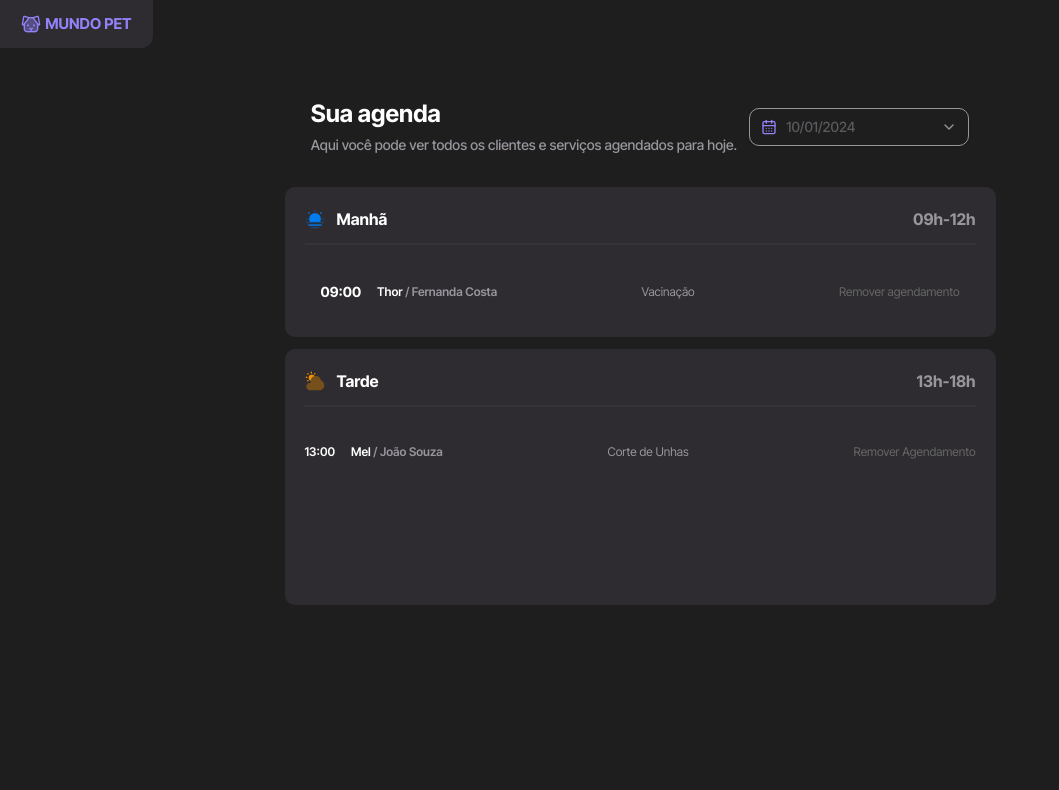
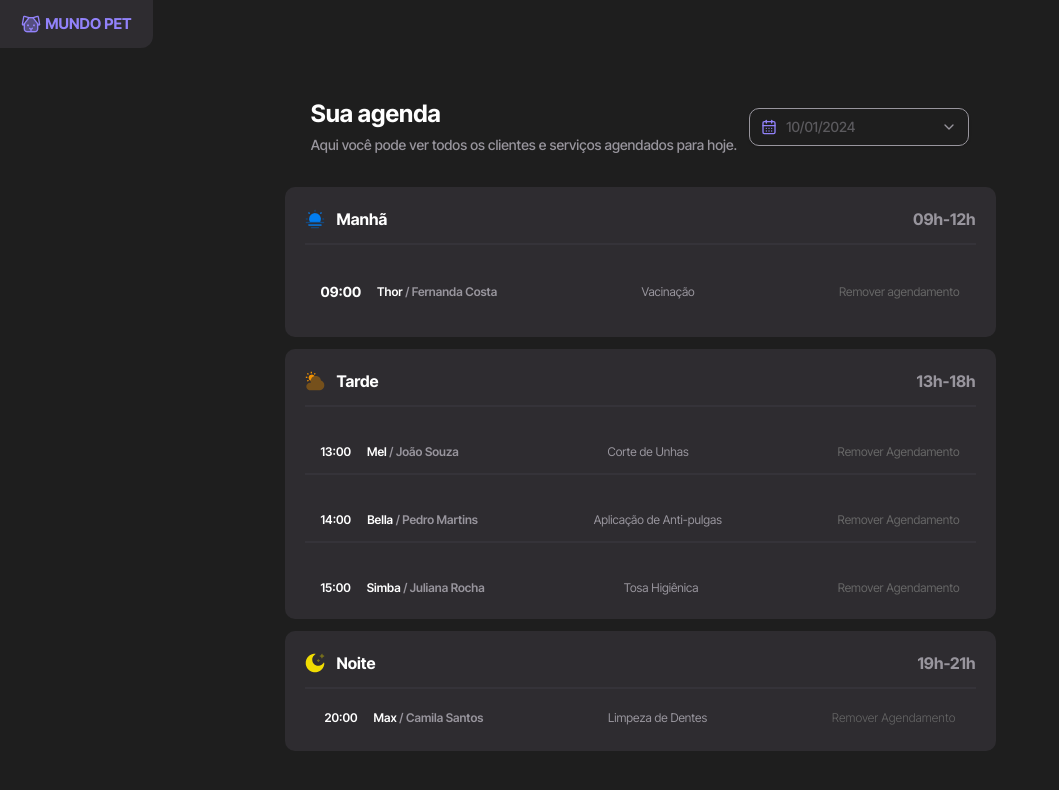
Before and after one commit to ramoncodevale/agendamento-petshop, a React (Vite) app: page / in a window 1280 px wide. Shown: the top 790 px of the page, without its empty margins (0-1059 px from the left). Built offline with nearby package versions, Linux system fonts and the light colour scheme; a web font is replaced by a local one.

Commit message:
feat: add component AgendaNoite

```diff
--- a/src/App.tsx
+++ b/src/App.tsx
@@ -1,5 +1,6 @@
 import { AgendaHeader } from "./components/agenda-header"
 import { AgendaManha } from "./components/agenda-manha"
+import { AgendaNoite } from "./components/agenda-noite"
 import { AgendaTarde } from "./components/agenda-tarde"
 import { Header } from "./components/header"
 
@@ -11,6 +12,7 @@ function App() {
     <AgendaHeader />
     <AgendaManha />
     <AgendaTarde />
+    <AgendaNoite />
     </>
   )
 }
--- /dev/null
+++ b/src/components/agenda-noite.tsx
@@ -0,0 +1,27 @@
+
+export const AgendaNoite = () => {
+  return (
+   <section className="flex justify-center mt-3">
+    <div className="w-[711px] h-[120px] bg-[#2E2C30] rounded-[10px] p-5">
+    <div className="flex justify-between items-center">
+    <div className="flex items-center gap-3">
+    <img src="/moon.png" alt="Lua" />
+    <p className="text-white font-bold">Noite</p>
+    </div>
+    <p className="text-[#98959D] font-bold">19h-21h</p>
+    </div>
+
+   <div className="w-full border mt-3 border-[#353339]" />
+
+   <div className="flex justify-between items-center p-5">
+   <div className="flex items-center gap-4">
+    <p className="text-white text-[12px] font-semibold">20:00</p>
+    <p className="text-white text-[12px] font-semibold">Max <span className="text-[#98959D] text-[12px]">/ Camila Santos</span></p>
+    </div>
+    <p className="text-[#98959D] text-[12px]">Limpeza de Dentes</p>
+    <p className="text-[#666666] text-[12px] font-light">Remover Agendamento</p>
+   </div>
+    </div>
+   </section>
+  )
+}
--- a/src/components/agenda-tarde.tsx
+++ b/src/components/agenda-tarde.tsx
@@ -2,7 +2,7 @@
 export const AgendaTarde = () => {
   return (
    <section className="flex justify-center mt-3">
-    <div className="bg-[#2E2C30] w-[711px] h-[256px] rounded-[10px] p-5">
+    <div className="bg-[#2E2C30] w-[711px] h-[270px] rounded-[10px] p-5">
       <div className="flex justify-between">
       <div className="flex items-center gap-3">
         <img src="/sun-tarde.png" alt="Sol da Tarde" />
@@ -13,7 +13,7 @@ export const AgendaTarde = () => {
       <div className="w-full border mt-3 border-[#353339]" />
 
 
-      <div className="flex justify-between items-center mt-9">
+      <div className="flex justify-between items-center mt-9 px-4">
       <div className="flex items-center gap-4">
         <p className="text-white text-[12px] font-semibold">13:00</p>
         <p className="text-white text-[12px] font-semibold">Mel <span className="text-[#98959D] text-[12px] font-semibold">/ João Souza</span></p>
@@ -21,7 +21,29 @@ export const AgendaTarde = () => {
         <p className="text-[#98959D] text-[12px]">Corte de Unhas</p>
         <p className="text-[#666666] text-[12px]">Remover Agendamento</p>
      </div>
+     <div className="w-full border mt-3 border-[#353339]" />
+
+
+      <div className="flex justify-between items-center mt-9 px-4">
+      <div className="flex items-center gap-4">
+        <p className="text-white text-[12px] font-semibold">14:00</p>
+        <p className="text-white text-[12px] font-semibold">Bella <span className="text-[#98959D] text-[12px] font-semibold">/ Pedro Martins</span></p>
+      </div>
+        <p className="text-[#98959D] text-[12px]">Aplicação de Anti-pulgas</p>
+        <p className="text-[#666666] text-[12px]">Remover Agendamento</p>
+     </div>
+     <div className="w-full border mt-3 border-[#353339]" />
+
+     <div className="flex justify-between items-center mt-9 px-4">
+      <div className="flex items-center gap-4">
+        <p className="text-white text-[12px] font-semibold">15:00</p>
+        <p className="text-white text-[12px] font-semibold">Simba <span className="text-[#98959D] text-[12px] font-semibold">/ Juliana Rocha</span></p>
+      </div>
+        <p className="text-[#98959D] text-[12px]">Tosa Higiênica</p>
+        <p className="text-[#666666] text-[12px]">Remover Agendamento</p>
+     </div>
     </div>
+
    </section>
   )
 }
```
Also changed, not shown: public/moon.png (added).
